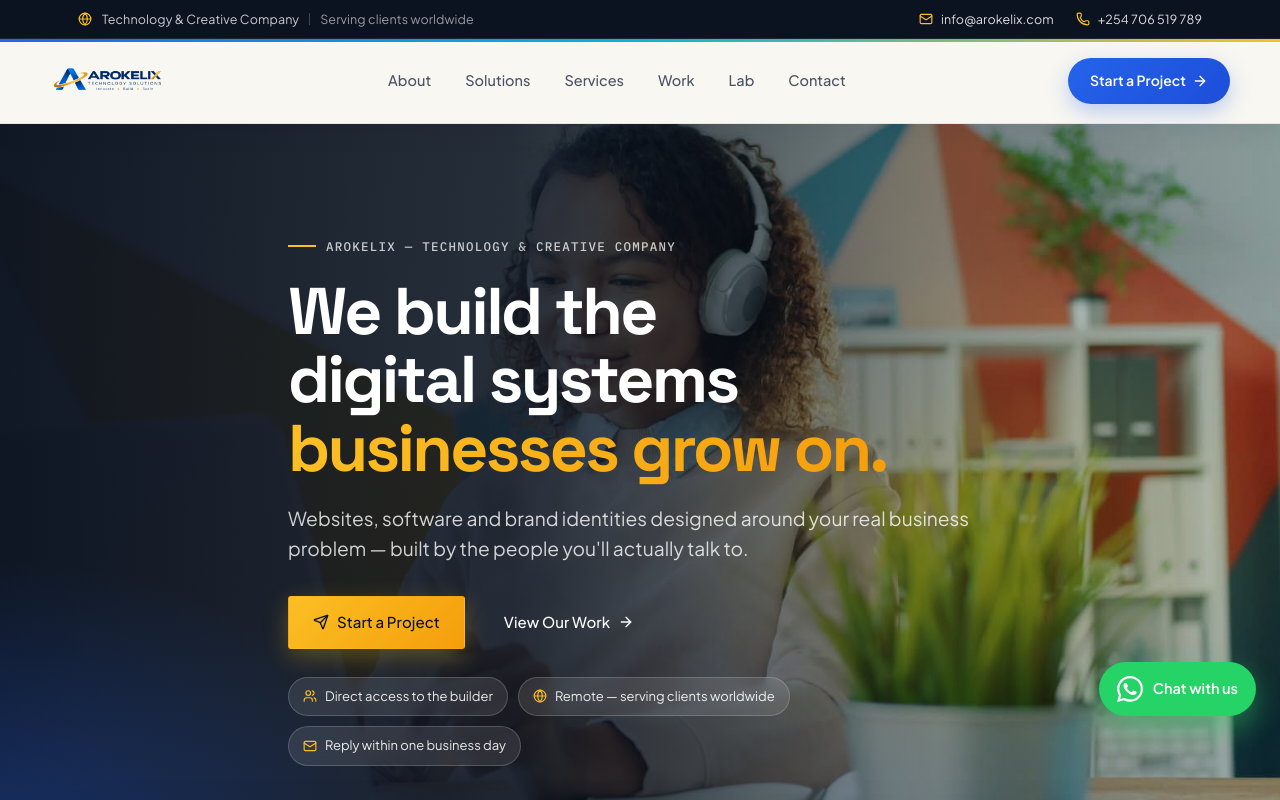
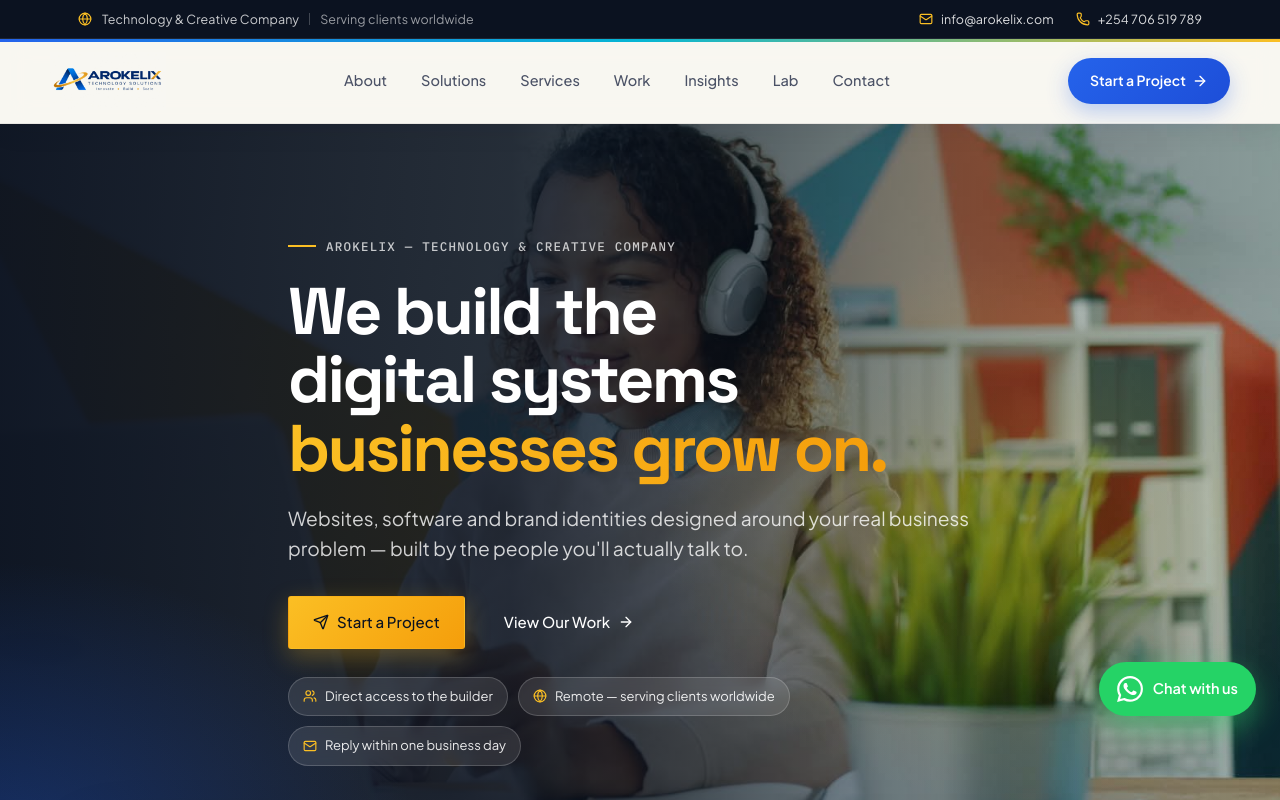
Before and after one commit to aronmuiyionko57-beep/arokelix, a Next.js app: page / in a window 1280 px wide. Shown: the top 800 px of the page. Built offline with nearby package versions, Linux system fonts and the light colour scheme.

Commit message:
Add Insights to navigation

```diff
--- a/app/components/SiteFooter.tsx
+++ b/app/components/SiteFooter.tsx
@@ -7,6 +7,7 @@ const company = [
   { href: "/about", label: "About" },
   { href: "/solutions", label: "Solutions" },
   { href: "/work", label: "Work" },
+  { href: "/insights", label: "Insights" },
   { href: "/contact", label: "Contact" },
 ];
 
--- a/app/components/SiteHeader.tsx
+++ b/app/components/SiteHeader.tsx
@@ -10,6 +10,7 @@ const links = [
   { href: "/solutions", label: "Solutions" },
   { href: "/services", label: "Services" },
   { href: "/work", label: "Work" },
+  { href: "/insights", label: "Insights" },
   { href: "/lab", label: "Lab" },
   { href: "/contact", label: "Contact" },
 ];
```
